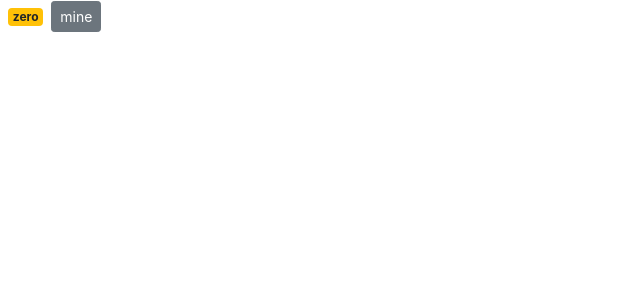
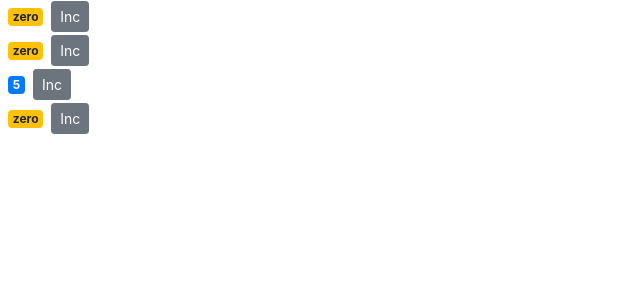
Before and after one commit to Sumanthku17/counter-mosh, a React (Create React App) app: page / in a window 1280 px wide. Shown: the top 300 px of the page, without its empty margins (0-640 px from the left). Built offline with nearby package versions, Linux system fonts and the light colour scheme.

Commit message:
use props to increase state value

```diff
--- a/package.json
+++ b/package.json
@@ -48,5 +48,5 @@
   "bugs": {
     "url": "https://github.com/Sumanthku17/counter-mosh/issues"
   },
-  "homepage": "https://github.com/Sumanthku17/counter-mosh#readme"
+  "homepage": "https://github.com/Sumanthku17/counter-mosh"
 }
--- a/src/components/counter.jsx
+++ b/src/components/counter.jsx
@@ -3,7 +3,7 @@ import React, { Component } from 'react';
 class Counter extends Component {
     state =
     {
-        count : 0
+        value : this.props.value
     };
 
     // constructor()
@@ -13,42 +13,35 @@ class Counter extends Component {
     // }
 
 
-    handleInc = (prodId) =>
+    handleInc = () =>
     {
-        console.log(prodId);
-        this.setState({count : this.state.count+1})
-    }
-
-    doHandleInc = () =>
-    {
-        this.handleInc({ID : 1});
+        //console.log('inc clicked',this);
+        this.setState({value : this.state.value+1})
     }
 
     render() {
-
+         console.log('props', this.props);
 
         return (
 
         <React.Fragment>
+
             <span className={this.getBadge()}>{this.counting()}</span>
-
-            <button onClick={() =>
-            {
-                this.handleInc({ID : 1});
-            }} className="btn btn-secondary btn-sm">mine</button>
-        </React.Fragment> // if we need to add a parameter to handleInc reference; we add a method 1st, "doHandleInc"  2. then we doHandleInc method and replace with its arrow function
+            <button onClick={this.handleInc} className="btn btn-secondary btn-sm">Inc</button>
+            <br />
+        </React.Fragment> // handling prob of this pointing to window or undef in two ways 1. using construnctor and bind method 2. using arrow func
         );
     }
 
     counting()
     {
-        return this.state.count === 0 ? "zero" : this.state.count;
+        return this.state.value === 0 ? "zero" : this.state.value;
     }
 
     getBadge()
     {
         let classes = "badge m-2 badge-";
-        classes += this.state.count === 0 ? "warning" : "primary"
+        classes += this.state.value === 0 ? "warning" : "primary"
         return classes;
     }
 
--- /dev/null
+++ b/src/components/counters.js
@@ -0,0 +1,22 @@
+import React, { Component } from 'react';
+import Counter from './counter'
+
+class Counters extends Component {
+    state = {
+        arr : [
+            { id:1, value:0 },
+            { id:2, value:0 },
+            { id:3, value:5 },
+            { id:4, value:0 },
+        ]
+     }
+    render() {
+        return (
+            <div>
+                {this.state.arr.map(ctr => <Counter key={ctr.id} value = {ctr.value} />)}
+            </div>
+          );
+    }
+}
+
+export default Counters;
--- a/src/index.js
+++ b/src/index.js
@@ -1,14 +1,14 @@
 import React from 'react';
 import ReactDOM from 'react-dom';
 import './index.css';
-import App from './App';
+//import App from './App';
 import reportWebVitals from './reportWebVitals';
 import 'bootstrap/dist/css/bootstrap.css'
-import Counter from './components/counter'
+import Counters from './components/counters'
 
 ReactDOM.render(
   <React.StrictMode>
-    <Counter />
+    <Counters />
   </React.StrictMode>,
   document.getElementById('root')
 );
```
